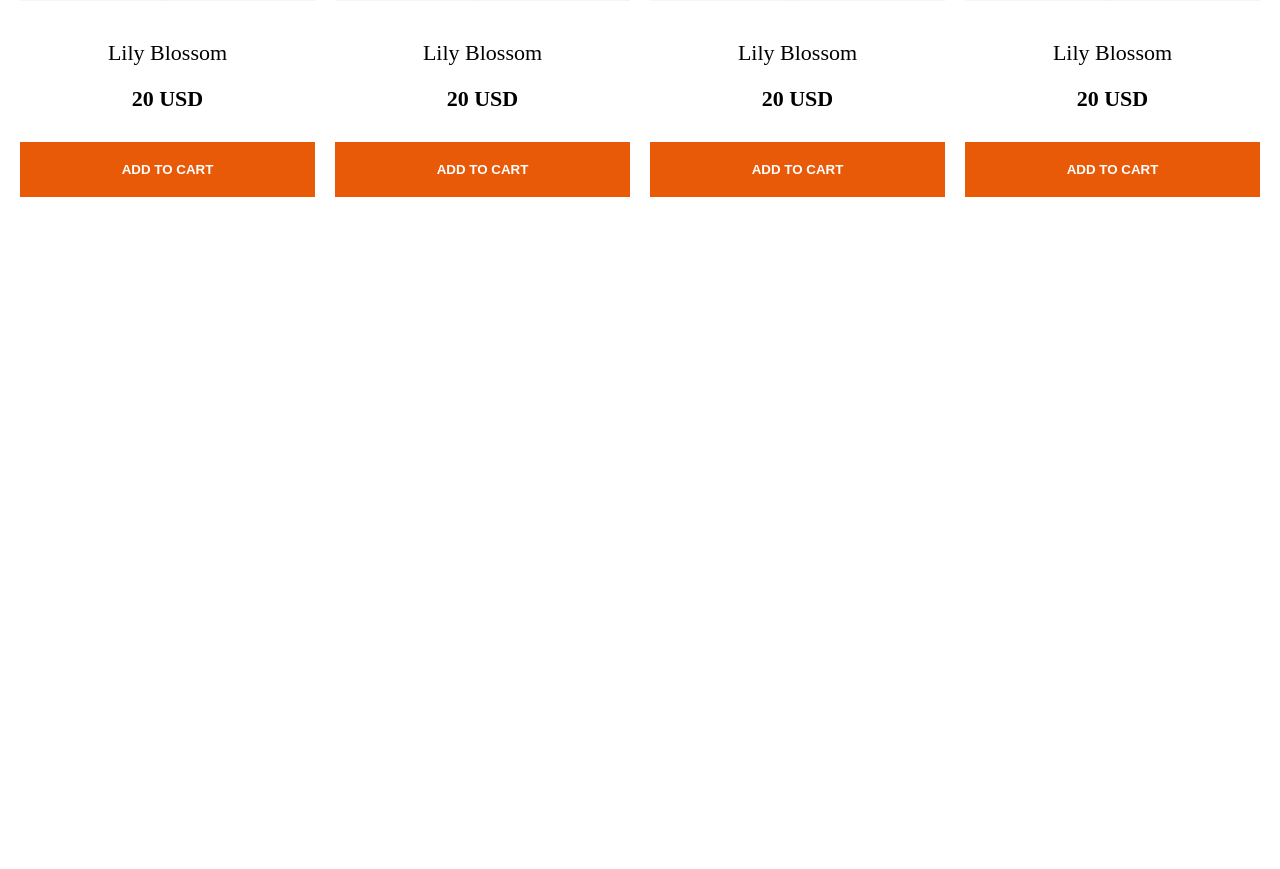
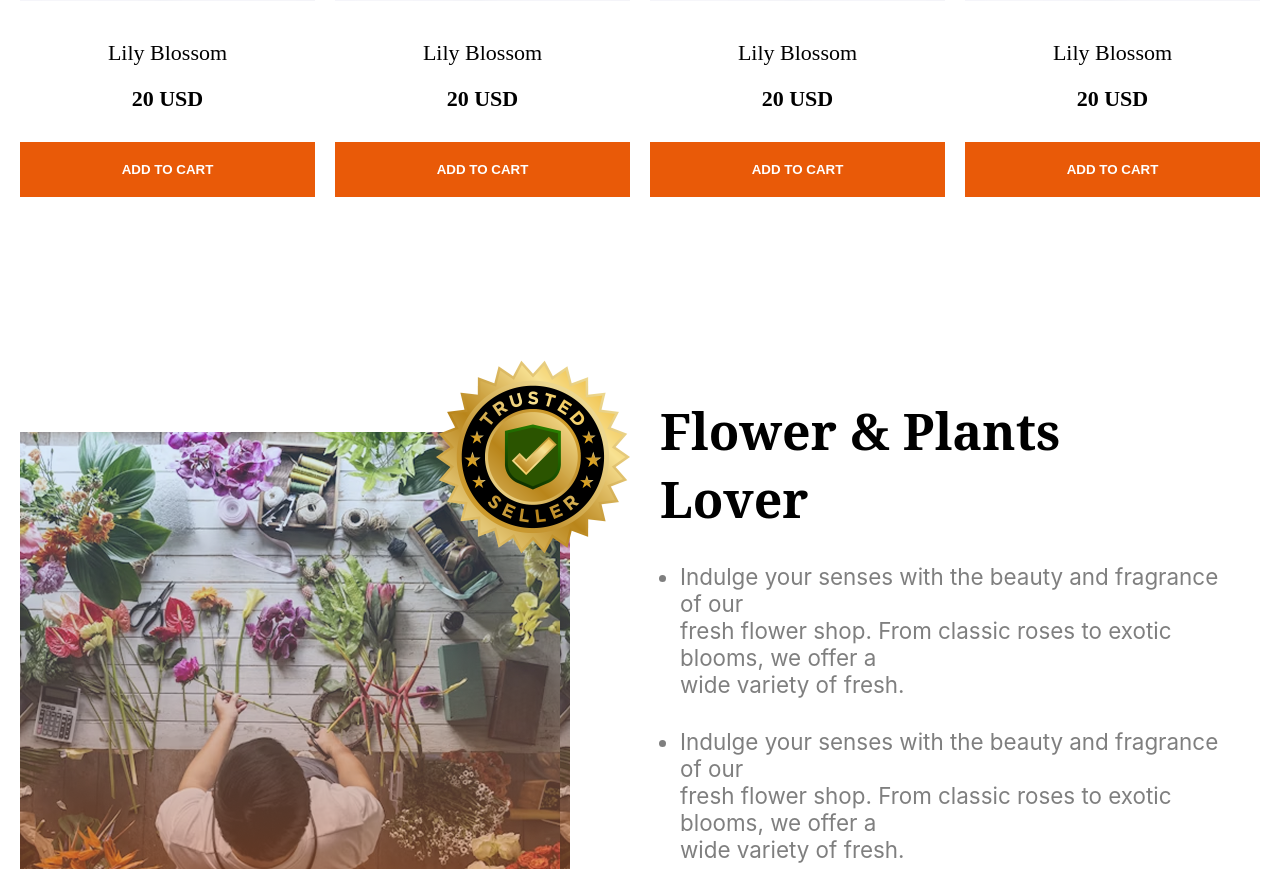
Before and after one commit to sukanta022/PH_Assignment_2, a plain HTML site: page index.html in a window 1280 px wide. Shown: the part 1931-2800 px from the top of the page. Before the commit the page ends 2153 px from the top, so only its background shows below. Drawn offline with nearby package versions, Linux system fonts and the light colour scheme.

Commit message:
added plants lover section

```diff
--- a/index.html
+++ b/index.html
@@ -84,6 +84,22 @@
                 </div>
             </div>
         </section>
+
+        <section class="plants-lover wd-100 display-flex">
+            <div class="plants-lover-img">
+
+                <img src="assets/trusted-badge.png" alt="" class="badge">
+            </div>
+            <div class="plants-lover-content">
+                <h2 class="plants-lover-head noto-serif">Flower & Plants<br>Lover</h2>
+                <ul class="description inter">
+                    <li>Indulge your senses with the beauty and fragrance of our<br class="plants-lover-br">fresh flower shop. From classic roses to exotic blooms, we offer a<br class="plants-lover-br">wide variety of fresh.</li>
+                    <li>Indulge your senses with the beauty and fragrance of our<br class="plants-lover-br">fresh flower shop. From classic roses to exotic blooms, we offer a<br class="plants-lover-br">wide variety of fresh.</li>
+                    <li>Indulge your senses with the beauty and fragrance of our<br class="plants-lover-br">fresh flower shop. From classic roses to exotic blooms, we offer a<br class="plants-lover-br">wide variety of fresh.</li>
+                </ul>
+            </div>
+
+        </section>
     </main>
 
 </body>
--- a/styles/Responsive-Flowers-style.css
+++ b/styles/Responsive-Flowers-style.css
@@ -103,6 +103,7 @@ header,main{
 .plants{
     text-align: center;
     margin-top: 100px;
+    margin-bottom: 150px;
 }
 
 .plants-head{
@@ -155,8 +156,39 @@ header,main{
     cursor: pointer;
 }
 
+/* plants lover design */
+.plants-lover{
+    gap: 120px;
+    justify-content: flex-start;
+    align-items: center;
+    justify-content: center;
+}
 
+.plants-lover-img{
+    background-image: url(../assets/flower-store.png);
+    height: 540px;
+    width: 550px;
+}
 
+.badge{
+    margin-top: -515px;
+    margin-left: -27px;
+    transform: scale(0.25);
+}
+
+.plants-lover-content{
+    margin-left: -30px;
+    margin-top: 50px;
+}
+
+.plants-lover-head{
+    font-size: 3.125rem;
+    font-weight: bold;
+}
+
+.description li{
+    margin: 30px 20px;
+}
 /* responsive for small device */
 @media screen and (max-width:576px){
     /* nav style */
@@ -265,7 +297,7 @@ header,main{
         margin-bottom: 15px;
     }
     .plants-description{
-        font-size: 0.9rem;
+        font-size: 0.875rem;
     }
     .card-container{
         grid-template-columns: repeat(4,1fr);
```
Also changed, not shown: assets/resize trusted badge.png (added).
